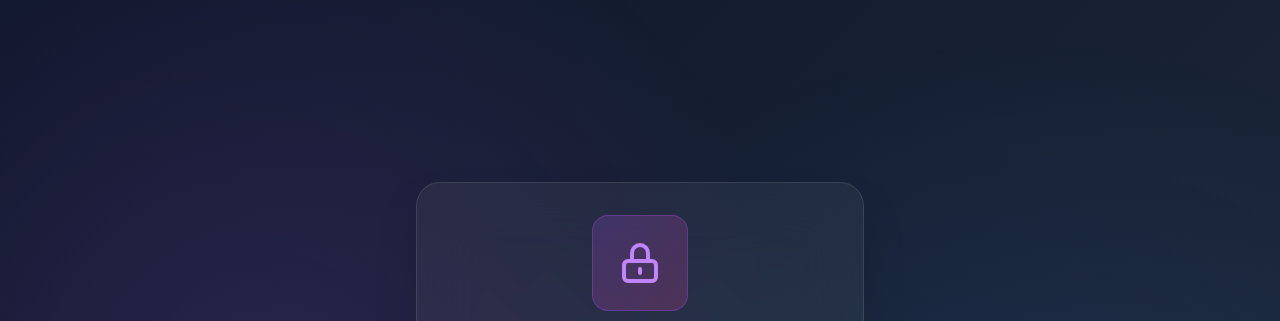
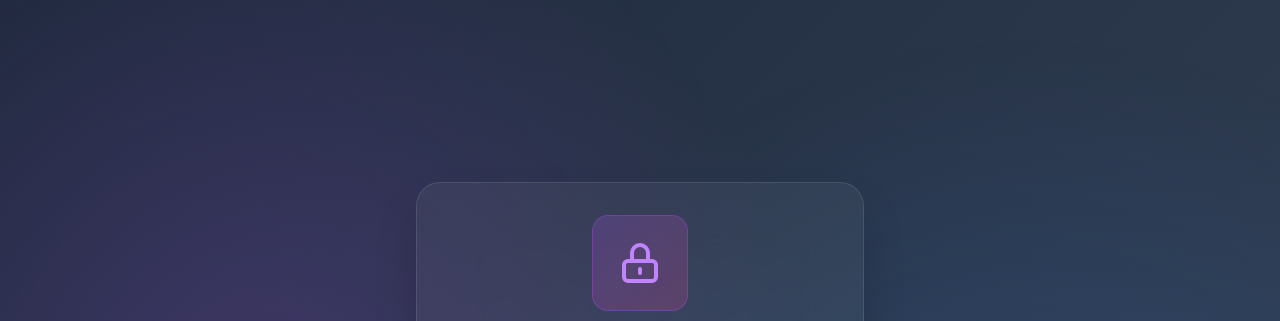
Before and after one commit to yoeranmoreel/AanwezigheidApp, a plain HTML site: page admin-dashboard.html in a window 1280 px wide. Shown: the top 321 px of the page. Drawn offline with nearby package versions, Linux system fonts and the light colour scheme.

Commit message:
Update admin-dashboard.html

```diff
--- a/admin-dashboard.html
+++ b/admin-dashboard.html
@@ -18,7 +18,7 @@
         }
 
         .gradient-bg {
-            background: linear-gradient(135deg, #0f172a 0%, #1e293b 100%);
+            background: linear-gradient(135deg, #1e293b 0%, #334155 100%);
             min-height: 100vh;
             position: relative;
         }
@@ -30,8 +30,8 @@
             left: 0;
             right: 0;
             bottom: 0;
-            background: radial-gradient(circle at 20% 50%, rgba(168, 85, 247, 0.15) 0%, transparent 50%),
-                        radial-gradient(circle at 80% 80%, rgba(59, 130, 246, 0.15) 0%, transparent 50%);
+            background: radial-gradient(circle at 20% 50%, rgba(168, 85, 247, 0.2) 0%, transparent 50%),
+                        radial-gradient(circle at 80% 80%, rgba(59, 130, 246, 0.2) 0%, transparent 50%);
             pointer-events: none;
         }
 
@@ -50,7 +50,7 @@
         }
 
         .bottom-nav {
-            background: rgba(15, 23, 42, 0.8);
+            background: rgba(30, 41, 59, 0.8);
             backdrop-filter: blur(20px);
             -webkit-backdrop-filter: blur(20px);
             border-top: 1px solid rgba(255, 255, 255, 0.08);
```
